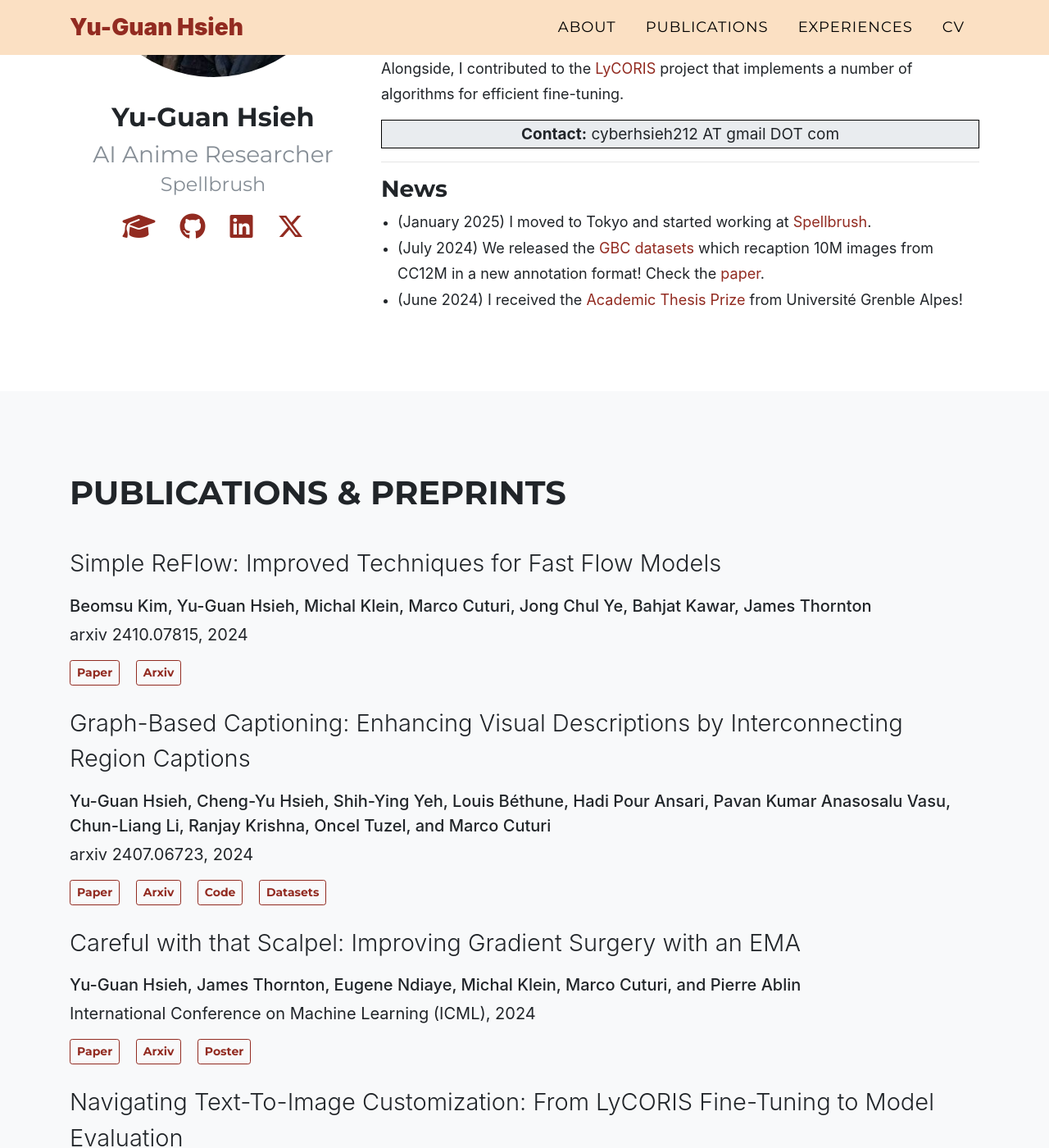
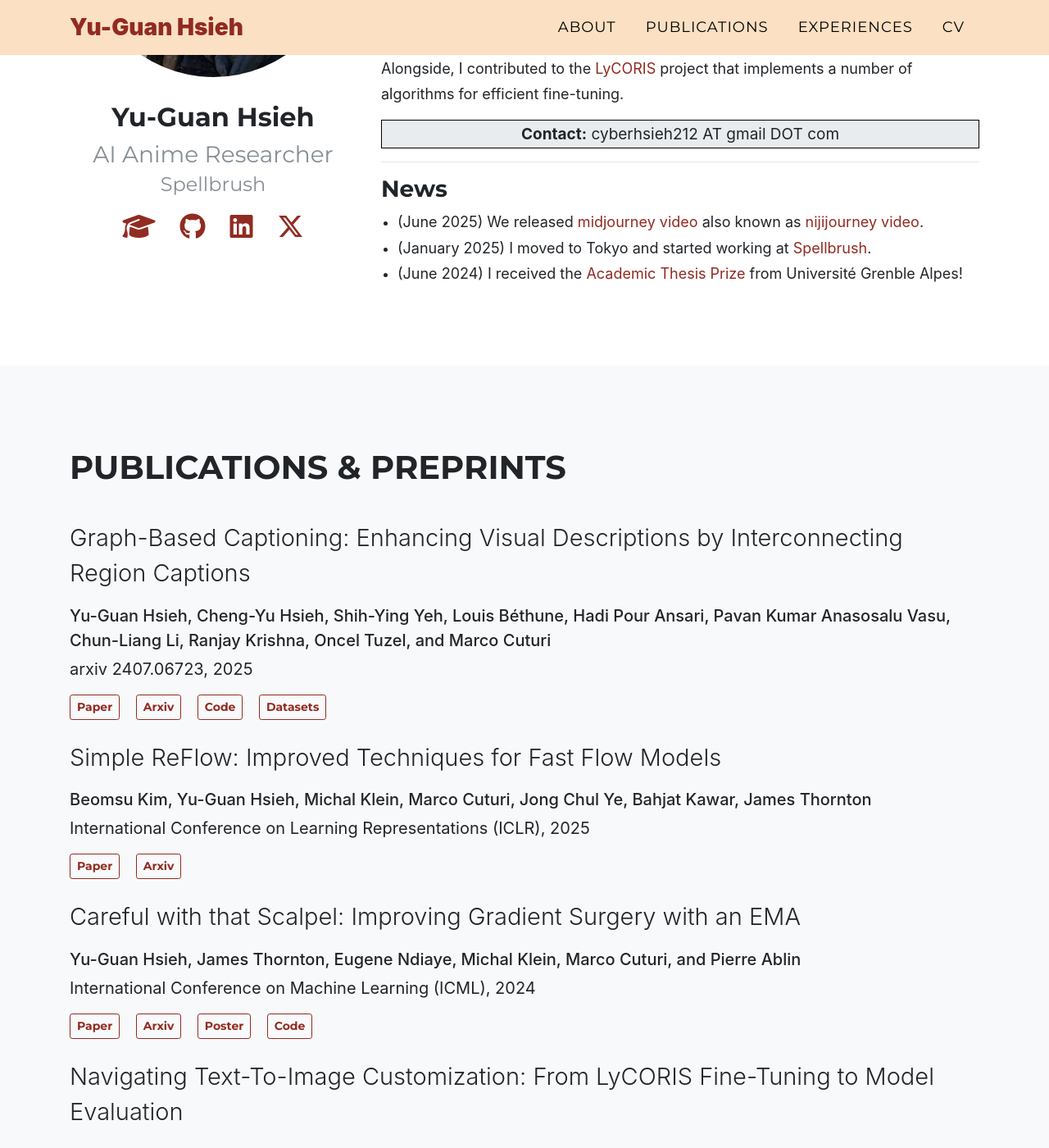
Before and after one commit to cyber-meow/cyber-meow.github.io, a Jekyll site: the page built from index.html, in a window 1280 px wide and 1400 px high, scrolled down 361 px. Shown: the whole window at 82% size. Built offline with Jekyll 4.4.1, drawn with Linux system fonts in a browser that asks for light colours; some web fonts are replaced.

Commit message:
update paper pdf and news

```diff
--- a/_data/sitetext.yml
+++ b/_data/sitetext.yml
@@ -25,8 +25,9 @@ about:
     # Apart from this, I am broadly interested in various topics in artificial intelligence,
 
     news:
+      - text: "(June 2025) We released [midjourney video](https://x.com/midjourney/status/1935377193733079452) also known as [nijijourney video](https://x.com/nijijourney/status/1935378185740501491)."
       - text: "(January 2025) I moved to Tokyo and started working at [Spellbrush](https://spellbrush.com/)."
-      - text: "(July 2024) We released the [GBC datasets](https://huggingface.co/graph-based-captions) which recaption 10M images from CC12M in a new annotation format! Check the [paper](https://arxiv.org/abs/2407.06723)."
+      # - text: "(July 2024) We released the [GBC datasets](https://huggingface.co/graph-based-captions) which recaption 10M images from CC12M in a new annotation format! Check the [paper](https://arxiv.org/abs/2407.06723)."
       - text: "(June 2024) I received the [Academic Thesis Prize](https://doctorat.univ-grenoble-alpes.fr/doctoral-college/phd-news/2024-academic-thesis-prize-yu-guan-hsieh--1435801.kjsp) from Université Grenble Alpes!"
       # - text: "(May 2024) The [BLOOP paper](https://arxiv.org/abs/2402.02998) for improved gradient surgery is accepted at ICML."
       # - text: "(Jan 2024) The [LyCORIS paper](https://arxiv.org/abs/2309.14859) for Stable Diffusion fine-tuning is accepted at ICLR."
```
Also changed, not shown: _publications/12_BLOOP.md (+1 -0 lines), _publications/13_SimpleReflow.md (renamed from _publications/14_SimpleReflow.md, +2 -2 lines), _publications/14_GBC.md (renamed from _publications/13_GBC.md, +1 -1 lines), 1 other file.
